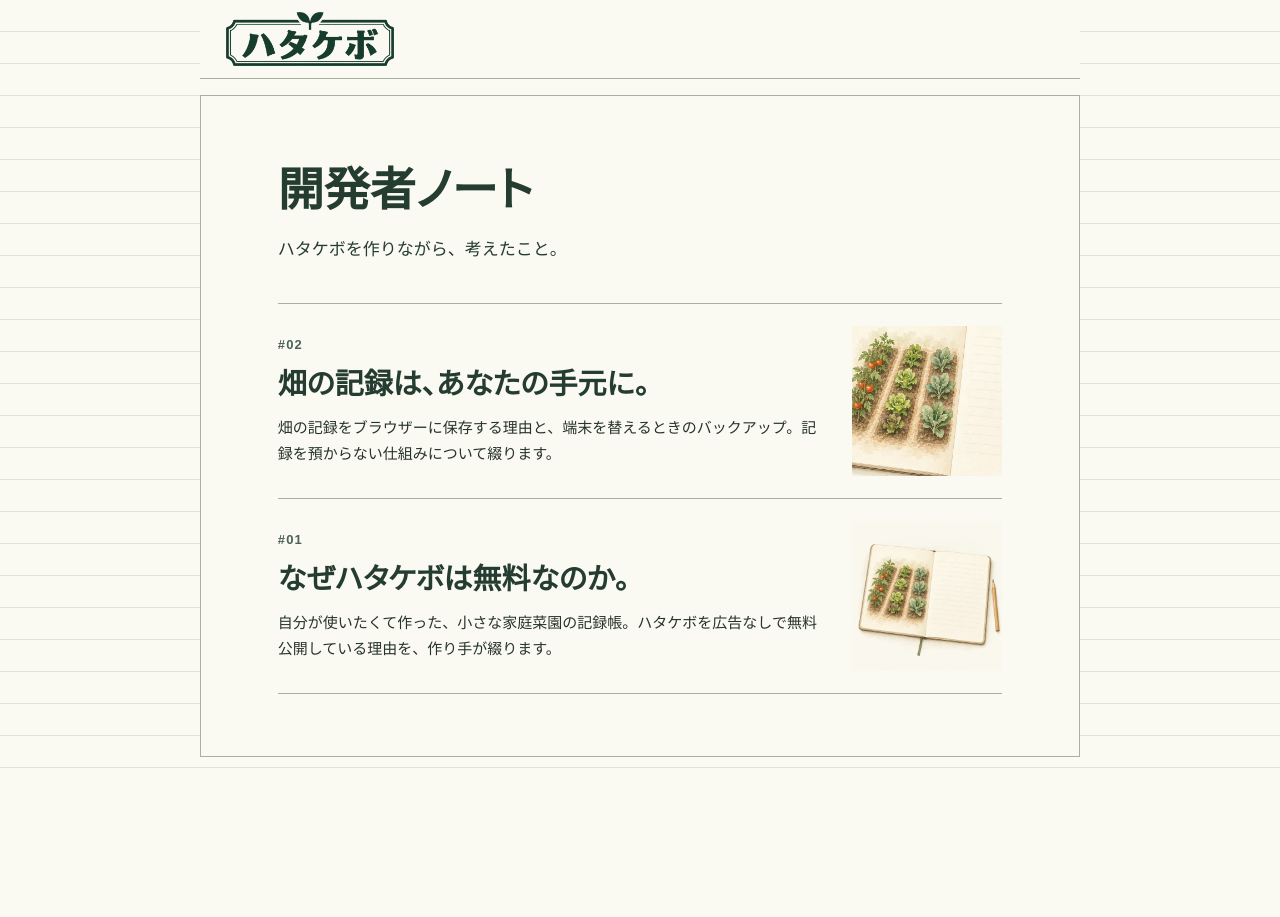
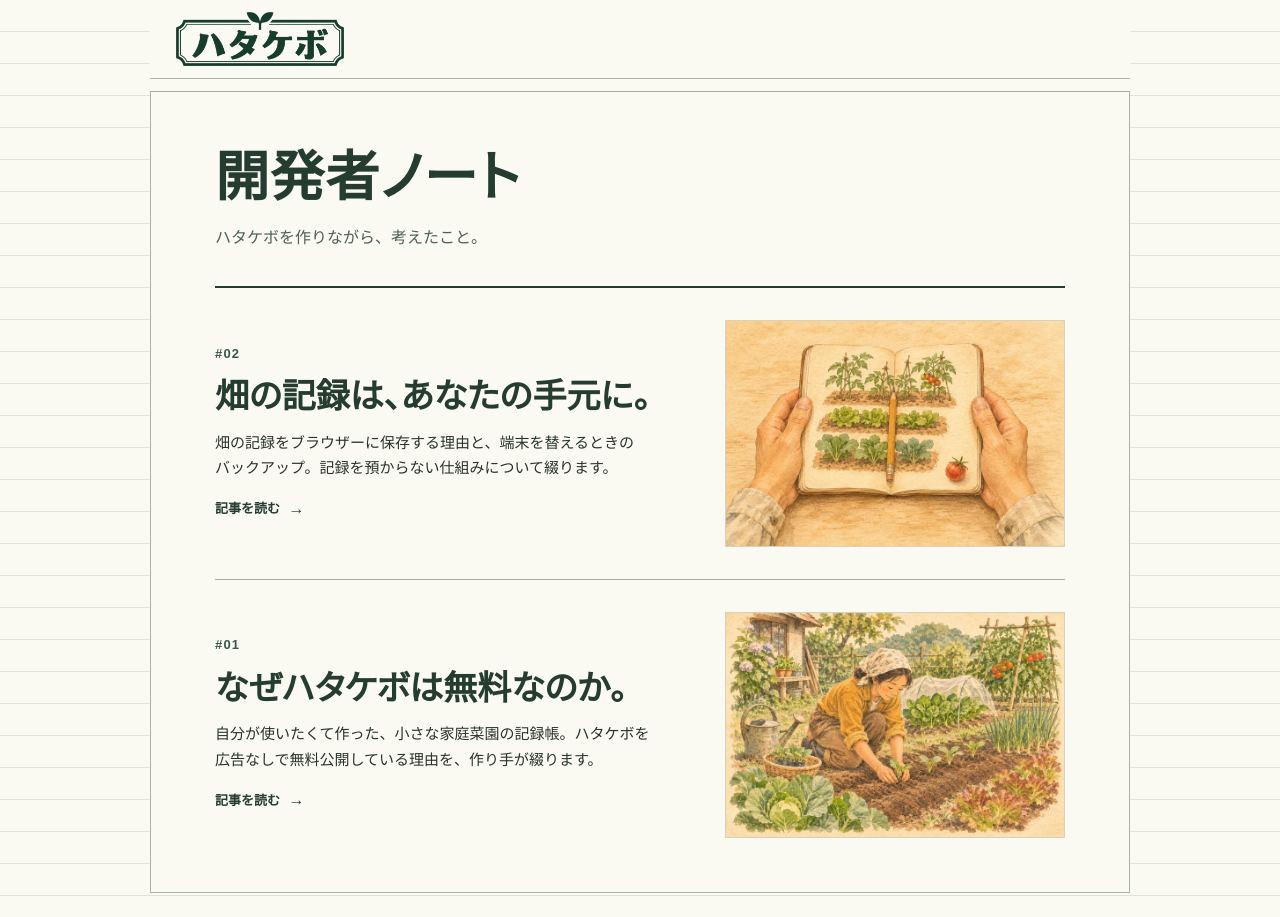
Before and after one commit to azurelyso2456-dotcom/hatakebo, a plain HTML site: page developer-notes.html in a window 1280 px wide. Before the commit the page ends 800 px from the top, so only its background shows below. Drawn offline with Linux system fonts and the light colour scheme.

Commit message:
Add files via upload

```diff
--- a/developer-notes.css
+++ b/developer-notes.css
@@ -70,25 +70,73 @@ body.journal {
 .journal h1 { margin: 0; font-size: clamp(25px, 5.7vw, 46px); }
 .journal-heading > p:not([class]) { margin: .75rem 0 0; }
 .journal-byline { font: 600 .875rem/1.6 var(--journal-sans); color: var(--journal-muted); }
+.journal-index .journal-header,
+.journal .journal-list { max-width: 980px; }
+.journal .journal-list {
+  margin-block: 12px 24px;
+  padding: clamp(24px, 4.2vw, 48px) clamp(16px, 5.3vw, 64px) clamp(8px, 2vw, 22px);
+}
+.journal-list .journal-heading {
+  margin: 0;
+  padding-bottom: clamp(18px, 3vw, 34px);
+  border-bottom: 2px solid var(--journal-ink);
+}
+.journal-list .journal-heading h1 {
+  font-size: clamp(2rem, 4.4vw, 3.375rem);
+  font-weight: 700;
+  letter-spacing: .02em;
+}
+.journal-list .journal-heading > p {
+  margin-top: .45rem;
+  color: var(--journal-muted);
+  font-size: 1rem;
+}
 .journal-entry {
   display: grid;
-  grid-template-columns: minmax(0, 1fr) minmax(100px, 150px);
+  grid-template-columns: minmax(0, 1fr) minmax(0, 40%);
   align-items: center;
-  gap: 12px 26px;
-  padding: 22px 0;
+  gap: clamp(16px, 4vw, 56px);
+  min-height: 44px;
+  padding: clamp(18px, 3vw, 32px) 0;
   text-decoration: none;
   border-bottom: 1px solid var(--journal-rule);
 }
-.journal-entry h2 { margin: 0; font-size: clamp(20px, 4.6vw, 29px); }
-.journal-entry:hover h2, .journal-entry:focus-visible h2 { text-decoration: underline; }
-.journal-entry .journal-summary { margin: 9px 0 0; font-size: .9375rem; color: var(--journal-copy); }
-.journal-thumb { overflow: hidden; border-radius: 2px; }
-.journal-thumb img {
-  display: block;
-  width: 100%;
-  height: auto;
+.journal-list > article:last-child .journal-entry { border-bottom: 0; }
+.journal-entry .journal-kicker {
+  margin-bottom: clamp(6px, 1.1vw, 11px);
+  color: #385747;
+  font-variant-numeric: tabular-nums;
 }
-.journal-thumb-detail img { transform: scale(1.85); transform-origin: 29% 50%; }
+.journal-entry h2 {
+  margin: 0;
+  font-size: clamp(1.125rem, 3vw, 2.125rem);
+  line-height: 1.35;
+  word-break: auto-phrase;
+}
+.journal-entry .journal-summary {
+  margin: .65em 0 0;
+  font-size: .9375rem;
+  line-height: 1.7;
+  word-break: auto-phrase;
+  color: var(--journal-copy);
+}
+.journal-read {
+  display: inline-flex;
+  align-items: center;
+  gap: .65em;
+  margin-top: clamp(8px, 1.5vw, 16px);
+  font: 700 .8125rem/1.5 var(--journal-sans);
+}
+.journal-read span { font-size: 1rem; }
+.journal-entry:hover h2,
+.journal-entry:focus-visible h2 { text-decoration: underline; }
+.journal-cover {
+  overflow: hidden;
+  aspect-ratio: 3 / 2;
+  background-color: #eee7d7;
+  border: 1px solid rgba(63, 70, 54, .14);
+}
+.journal-cover img { display: block; width: 100%; height: 100%; object-fit: cover; }
 .journal .article-sheet {
   margin-block-start: 12px;
   padding-block: clamp(20px, 4vw, 42px);
@@ -149,7 +197,21 @@ body.journal {
 @media (max-width: 480px) {
   body.journal { padding-inline: 8px; }
   .journal .journal-sheet { padding-inline: clamp(14px, 4vw, 18px); }
-  .journal-entry { grid-template-columns: minmax(0, 1fr) 64px; gap: 10px 12px; }
+  .journal-entry {
+    grid-template-columns: minmax(0, 1fr) minmax(0, 39%);
+    align-items: start;
+    gap: 6px 12px;
+  }
+  .journal-entry-copy { display: contents; }
+  .journal-entry .journal-kicker { grid-area: 1 / 1; margin-bottom: 0; }
+  .journal-entry h2 { grid-area: 2 / 1; }
+  .journal-cover { grid-area: 1 / 2 / span 2; }
+  .journal-entry .journal-summary {
+    grid-column: 1 / -1;
+    margin-top: 4px;
+    font-size: .875rem;
+  }
+  .journal-read { grid-column: 1 / -1; margin-top: 3px; }
   .journal .journal-header .journal-link { font-size: .8125rem; }
 }
 @media print {
--- a/developer-notes.html
+++ b/developer-notes.html
@@ -13,40 +13,42 @@
   <meta property="og:title" content="開発者ノート｜ハタケボ">
   <meta property="og:description" content="ハタケボを作りながら、考えたこと。家庭菜園の記録帳を作る人が綴る開発者ノートです。">
   <meta property="og:url" content="https://azurelyso2456-dotcom.github.io/hatakebo/developer-notes.html">
-  <meta property="og:image" content="https://azurelyso2456-dotcom.github.io/hatakebo/garden-notebook-simple.webp">
-  <meta property="og:image:alt" content="畑の図が描かれた記録帳と鉛筆の水彩イラスト">
-  <meta name="twitter:card" content="summary">
+  <meta property="og:image" content="https://azurelyso2456-dotcom.github.io/hatakebo/journal-cover-02.webp">
+  <meta property="og:image:alt" content="畑の見取り図を描いた手帳を両手で持つイラスト">
+  <meta name="twitter:card" content="summary_large_image">
   <link rel="icon" href="favicon.ico" sizes="16x16 32x32 48x48">
   <link rel="stylesheet" href="brand.css">
   <link rel="stylesheet" href="developer-notes.css">
 </head>
-<body class="journal">
+<body class="journal journal-index">
   <header class="journal-header">
     <a class="brand brand-link" href="./"><img class="brand-mark" src="brand-b1-ja.webp" alt="ハタケボ" width="168" height="54" decoding="async"></a>
   </header>
-  <main class="journal-sheet">
+  <main class="journal-sheet journal-list">
     <header class="journal-heading">
       <h1>開発者ノート</h1>
       <p>ハタケボを作りながら、考えたこと。</p>
     </header>
     <article>
       <a class="journal-entry" href="developer-note-02.html">
-        <div>
+        <div class="journal-entry-copy">
           <p class="journal-kicker">#02</p>
           <h2>畑の記録は、あなたの手元に。</h2>
           <p class="journal-summary">畑の記録をブラウザーに保存する理由と、端末を替えるときのバックアップ。記録を預からない仕組みについて綴ります。</p>
+          <span class="journal-read" aria-hidden="true">記事を読む <span>→</span></span>
         </div>
-        <span class="journal-thumb journal-thumb-detail"><img src="garden-notebook-simple.webp" alt="" width="1000" height="1000" decoding="async"></span>
+        <span class="journal-cover"><img src="journal-cover-02.webp" alt="" width="768" height="512" decoding="async"></span>
       </a>
     </article>
     <article>
       <a class="journal-entry" href="developer-note-01.html">
-        <div>
+        <div class="journal-entry-copy">
           <p class="journal-kicker">#01</p>
           <h2>なぜハタケボは無料なのか。</h2>
           <p class="journal-summary">自分が使いたくて作った、小さな家庭菜園の記録帳。ハタケボを広告なしで無料公開している理由を、作り手が綴ります。</p>
+          <span class="journal-read" aria-hidden="true">記事を読む <span>→</span></span>
         </div>
-        <span class="journal-thumb"><img src="garden-notebook-simple.webp" alt="" width="1000" height="1000" decoding="async"></span>
+        <span class="journal-cover"><img src="journal-cover-01.webp" alt="" width="768" height="512" loading="lazy" decoding="async"></span>
       </a>
     </article>
   </main>
```
Also changed, not shown: developer-note-01.html (+3 -3 lines), developer-note-02.html (+3 -3 lines), sw.js (+2 -2 lines), journal-cover-01.webp (added), journal-cover-02.webp (added).
